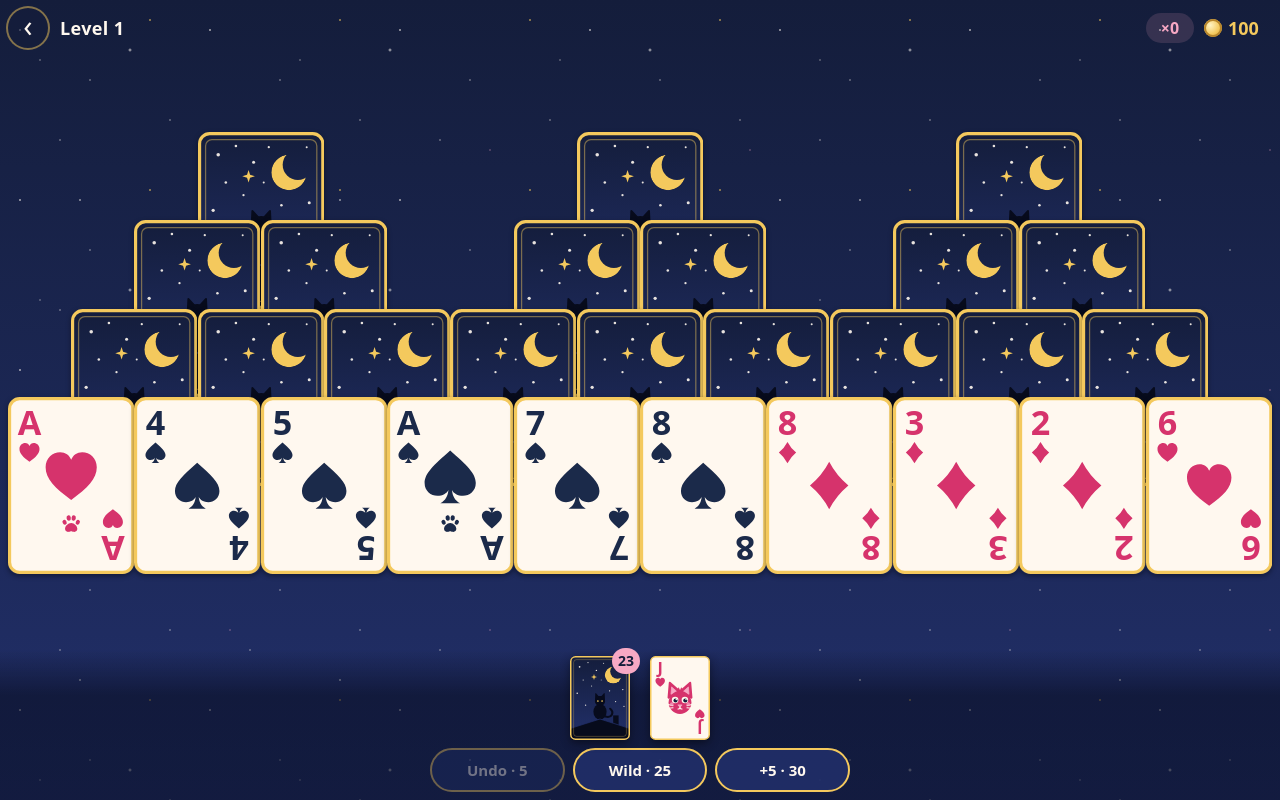
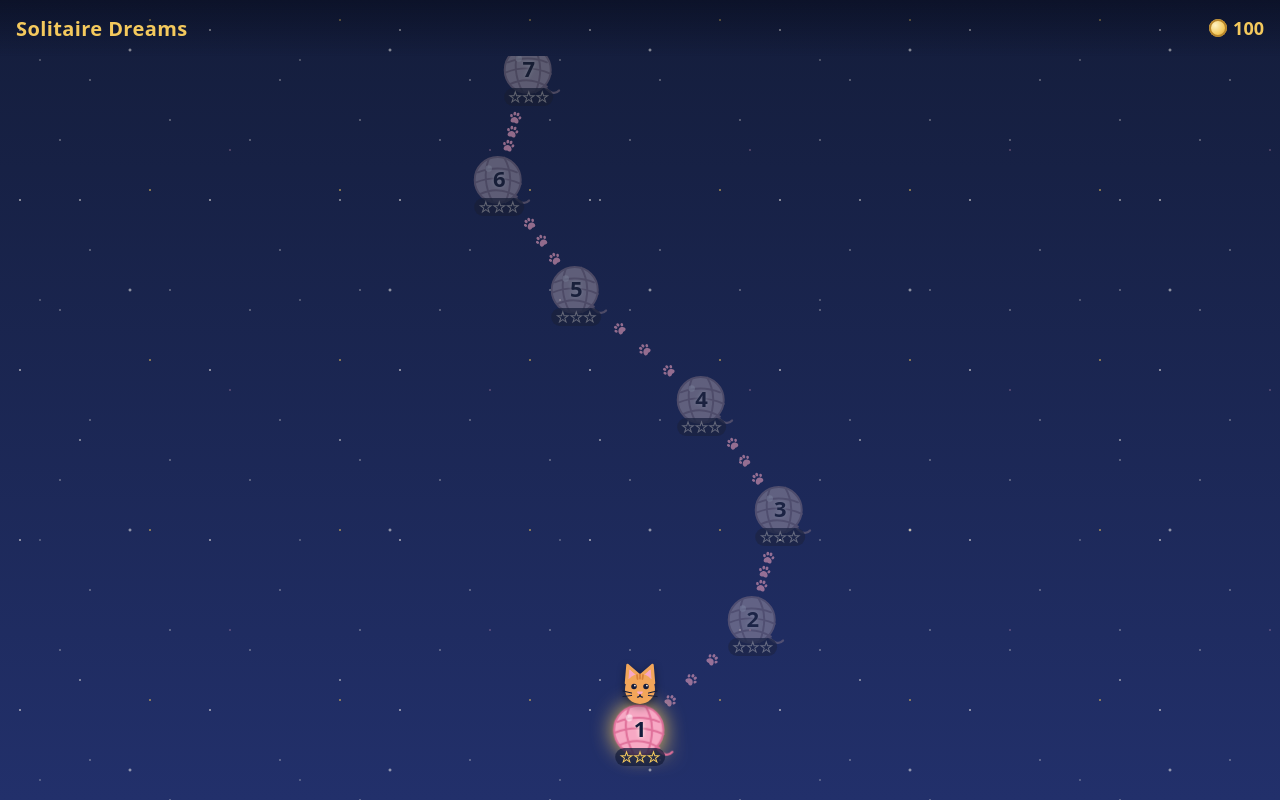
Before and after one commit to Jaydorado/AnnasGame, a website built with Vite: page index.html in a window 1280 px wide. Built offline with nearby package versions, Linux system fonts and the light colour scheme.

Commit message:
feat(ui): level map, final screen, router

```diff
--- a/src/main.ts
+++ b/src/main.ts
@@ -1,21 +1,43 @@
 import './ui/styles.css';
 import { LEVELS } from './levels/levels';
-import { loadSave, writeSave } from './progress/save';
+import { loadSave, writeSave, type SaveV1 } from './progress/save';
+import { mountFinal } from './ui/finalScreen';
 import { mountLevel } from './ui/levelScreen';
+import { mountMap } from './ui/map';
 
-// Temporary entry: open `?level=N` (default 1). Replaced by the router in Task 9.
-const requested = Number(new URLSearchParams(location.search).get('level'));
-const id = Number.isInteger(requested) && requested >= 1 && requested <= LEVELS.length ? requested : 1;
+const root = document.querySelector<HTMLElement>('#app')!;
 let save = loadSave();
+const getSave = (): SaveV1 => save;
+const setSave = (next: SaveV1): void => {
+  save = next;
+  writeSave(next);
+};
 
-mountLevel(document.querySelector<HTMLElement>('#app')!, LEVELS[id - 1], {
-  getSave: () => save,
-  setSave: (next) => {
-    save = next;
-    writeSave(next);
-  },
-  exit: (to) => {
-    const nextId = to === 'next' ? id + 1 : to === 'final' ? 1 : id;
-    location.search = `?level=${nextId}`;
-  },
-});
+let unmount: () => void = () => {};
+
+/** Replaces the current screen with the one `mount` builds. */
+function show(mount: () => () => void): void {
+  unmount();
+  unmount = mount();
+}
+
+function showMap(): void {
+  show(() => mountMap(root, { getSave, play: showLevel, final: showFinal }));
+}
+
+function showLevel(id: number): void {
+  show(() =>
+    mountLevel(root, LEVELS[id - 1], {
+      getSave,
+      setSave,
+      exit: (to) => (to === 'map' ? showMap() : to === 'next' ? showLevel(id + 1) : showFinal()),
+    }),
+  );
+}
+
+function showFinal(): void {
+  show(() => mountFinal(root, { back: showMap }));
+}
+
+void navigator.storage?.persist?.();
+showMap();
--- /dev/null
+++ b/src/ui/finalScreen.ts
@@ -0,0 +1,26 @@
+/** Thank-you screen after the last level: the cat, the credit line and a gentle confetti fall. */
+import { CREDIT } from '../config';
+import { catHeadSvg } from './art/catArt';
+import { confetti } from './fx';
+
+export function mountFinal(root: HTMLElement, deps: { back(): void }): () => void {
+  const screen = document.createElement('div');
+  screen.className = 'final';
+  screen.innerHTML =
+    `<div class="final-cat">${catHeadSvg()}</div>` +
+    `<h1 class="final-title">You finished all 25 levels!</h1>` +
+    `<p class="final-credit">${CREDIT}</p>` +
+    `<button type="button" class="final-back">Back to map</button>` +
+    `<div class="fx"></div>`;
+  screen.querySelector('.final-back')!.addEventListener('click', () => deps.back());
+  root.append(screen);
+  confetti(screen.querySelector<HTMLElement>('.fx')!); // skipped under prefers-reduced-motion
+
+  let mounted = true;
+  return () => {
+    if (!mounted) return;
+    mounted = false;
+    for (const a of screen.getAnimations({ subtree: true })) a.cancel();
+    screen.remove();
+  };
+}
--- /dev/null
+++ b/src/ui/map.ts
@@ -0,0 +1,117 @@
+/**
+ * Level map: a winding paw-print path of yarn-ball nodes, level 1 at the bottom.
+ * The current level pulses with the cat sitting on it; locked levels are dimmed and inert.
+ */
+import { APP_NAME } from '../config';
+import { LEVELS } from '../levels/levels';
+import type { SaveV1 } from '../progress/save';
+import { catHeadSvg, pawSvg, yarnBallSvg } from './art/catArt';
+
+export interface MapDeps {
+  getSave(): SaveV1;
+  play(levelId: number): void;
+  final(): void; // opens the thank-you screen (♥ button, shown once level 25 is won)
+}
+
+const SPACING = 110; // px between consecutive nodes
+const TOP_PAD = 130; // room above the last node for the cat and the ♥ button
+const BOTTOM_PAD = 70; // room below level 1 for its stars
+const PAWS_PER_GAP = 3;
+const PAW_CLEAR_BELOW = 28; // px kept free above a node's center (its yarn ball)
+const PAW_CLEAR_ABOVE = 42; // px kept free below a node's center (its yarn ball and stars)
+
+/** Horizontal center of node `i` (0-based) as a percentage of the path width. */
+const nodeX = (i: number): number => 50 + Math.sin(i * 0.9) * 30;
+/** Vertical center of node `i` (0-based) in px from the top of the path. */
+const nodeY = (i: number): number => TOP_PAD + (LEVELS.length - 1 - i) * SPACING;
+
+export function mountMap(root: HTMLElement, deps: MapDeps): () => void {
+  const save = deps.getSave();
+  const current = Math.min(save.unlocked, LEVELS.length);
+
+  const screen = document.createElement('div');
+  screen.className = 'map';
+  screen.innerHTML =
+    `<header class="map-header">` +
+    `<h1 class="map-title">${APP_NAME}</h1>` +
+    `<span class="map-coins" aria-label="${save.coins} coins"><span class="coin" aria-hidden="true"></span>${save.coins}</span>` +
+    `</header>` +
+    `<div class="map-scroll"><div class="map-path"></div></div>`;
+  const scroller = screen.querySelector<HTMLElement>('.map-scroll')!;
+  const path = screen.querySelector<HTMLElement>('.map-path')!;
+  path.style.height = `${TOP_PAD + (LEVELS.length - 1) * SPACING + BOTTOM_PAD}px`;
+
+  const paws: { el: HTMLElement; gap: number; k: number }[] = [];
+  for (let gap = 0; gap < LEVELS.length - 1; gap++) {
+    for (let k = 0; k < PAWS_PER_GAP; k++) {
+      const el = document.createElement('div');
+      el.className = 'map-paw';
+      el.innerHTML = pawSvg();
+      path.append(el);
+      paws.push({ el, gap, k });
+    }
+  }
+
+  LEVELS.forEach((level, i) => {
+    const id = level.id;
+    const best = save.stars[id] ?? 0;
+    const locked = id > save.unlocked;
+    const node = document.createElement('button');
+    node.type = 'button';
+    node.className = 'map-node' + (id === current ? ' current' : '');
+    node.disabled = locked;
+    node.style.left = `${nodeX(i)}%`;
+    node.style.top = `${nodeY(i)}px`;
+    node.setAttribute('aria-label', `Level ${id}, ` + (locked ? 'locked' : `${best} of 3 stars`));
+    const stars = [1, 2, 3].map((n) => `<span class="map-star${n <= best ? ' earned' : ''}">★</span>`).join('');
+    node.innerHTML =
+      `<span class="map-ball" aria-hidden="true">${yarnBallSvg()}</span>` +
+      `<span class="map-num" aria-hidden="true">${id}</span>` +
+      `<span class="map-stars" aria-hidden="true">${stars}</span>` +
+      (id === current ? `<span class="map-cat" aria-hidden="true">${catHeadSvg()}</span>` : '');
+    if (!locked) node.addEventListener('click', () => deps.play(id));
+    path.append(node);
+  });
+
+  if (save.stars[LEVELS.length] !== undefined) {
+    const heart = document.createElement('button');
+    heart.type = 'button';
+    heart.className = 'map-heart';
+    heart.textContent = '♥';
+    heart.setAttribute('aria-label', 'Open the thank-you note');
+    heart.addEventListener('click', () => deps.final());
+    path.append(heart);
+  }
+
+  /**
+   * Spreads each gap's paw prints between the two yarn balls, pointing up the path. Positions
+   * depend on the path's pixel width, so this reruns on resize.
+   */
+  function layoutPaws(): void {
+    const w = path.clientWidth;
+    for (const { el, gap, k } of paws) {
+      const dx = ((nodeX(gap + 1) - nodeX(gap)) / 100) * w;
+      const dy = nodeY(gap + 1) - nodeY(gap);
+      const len = Math.hypot(dx, dy);
+      const from = PAW_CLEAR_BELOW / len;
+      const to = 1 - PAW_CLEAR_ABOVE / len;
+      const t = from + ((to - from) * (k + 0.5)) / PAWS_PER_GAP;
+      el.style.left = `${nodeX(gap) + (nodeX(gap + 1) - nodeX(gap)) * t}%`;
+      el.style.top = `${nodeY(gap) + dy * t}px`;
+      el.style.transform = `rotate(${(Math.atan2(dx, -dy) * 180) / Math.PI}deg)`;
+    }
+  }
+
+  root.append(screen);
+  layoutPaws();
+  scroller.scrollTop = nodeY(current - 1) - scroller.clientHeight / 2;
+  window.addEventListener('resize', layoutPaws);
+
+  let mounted = true;
+  return () => {
+    if (!mounted) return;
+    mounted = false;
+    window.removeEventListener('resize', layoutPaws);
+    screen.remove();
+  };
+}
--- a/src/ui/styles.css
+++ b/src/ui/styles.css
@@ -542,3 +542,233 @@ body::after {
     animation: none;
   }
 }
+
+/* ---------- Map and final screens ---------- */
+
+.map,
+.final {
+  position: fixed;
+  inset: 0;
+  padding: env(safe-area-inset-top) env(safe-area-inset-right) env(safe-area-inset-bottom) env(safe-area-inset-left);
+}
+
+:where(.map button, .final button) {
+  font: inherit;
+  color: inherit;
+  cursor: pointer;
+}
+
+.map button:focus-visible,
+.final button:focus-visible {
+  outline: 3px solid var(--pink);
+  outline-offset: 2px;
+}
+
+.map {
+  display: grid;
+  grid-template-rows: 56px minmax(0, 1fr);
+}
+
+.map-header {
+  display: flex;
+  align-items: center;
+  gap: 10px;
+  padding: 0 16px;
+  background: linear-gradient(180deg, rgba(7, 11, 28, 0.55), transparent);
+}
+
+.map-title {
+  flex: 1;
+  margin: 0;
+  color: var(--gold);
+  font-size: 20px;
+  font-weight: 800;
+  letter-spacing: 0.02em;
+}
+
+.map-coins {
+  display: inline-flex;
+  align-items: center;
+  gap: 6px;
+  color: var(--gold);
+  font-size: 18px;
+  font-weight: 800;
+}
+
+.map-scroll {
+  overflow-x: hidden;
+  overflow-y: auto;
+  overscroll-behavior: contain;
+}
+
+.map-path {
+  position: relative;
+  max-width: 480px;
+  margin: 0 auto;
+}
+
+.map-paw {
+  position: absolute;
+  width: 15px;
+  height: 15px;
+  margin: -7.5px 0 0 -7.5px;
+  opacity: 0.55;
+  pointer-events: none;
+}
+
+.map-paw svg,
+.map-ball svg,
+.map-cat svg,
+.final-cat svg {
+  display: block;
+  width: 100%;
+  height: 100%;
+}
+
+.map-node {
+  position: absolute;
+  width: 64px;
+  height: 64px;
+  margin: -32px 0 0 -32px;
+  padding: 0;
+  border: 0;
+  border-radius: 50%;
+  background: none;
+}
+
+.map-node:disabled {
+  cursor: default;
+  opacity: 0.4;
+  filter: grayscale(0.8);
+}
+
+.map-ball {
+  position: absolute;
+  inset: 0;
+}
+
+.map-node.current .map-ball {
+  filter: drop-shadow(0 0 10px var(--gold));
+  animation: node-pulse 1.1s ease-in-out infinite alternate;
+}
+
+.map-num {
+  position: absolute;
+  inset: 0 0 4px;
+  display: grid;
+  place-items: center;
+  color: var(--night);
+  font-size: 22px;
+  font-weight: 900;
+  text-shadow: 0 0 4px var(--cream);
+}
+
+.map-stars {
+  position: absolute;
+  left: 50%;
+  bottom: -4px;
+  display: flex;
+  gap: 1px;
+  padding: 0 5px;
+  border-radius: 999px;
+  background: rgba(20, 29, 59, 0.75);
+  font-size: 14px;
+  line-height: 18px;
+  transform: translateX(-50%);
+}
+
+.map-star {
+  color: transparent;
+  -webkit-text-stroke: 1px var(--gold);
+}
+
+.map-star.earned {
+  color: var(--gold);
+}
+
+.map-cat {
+  position: absolute;
+  top: -38px;
+  left: 50%;
+  width: 50px;
+  height: 50px;
+  margin-left: -25px;
+  filter: drop-shadow(0 3px 4px rgba(0, 0, 0, 0.45));
+  pointer-events: none;
+}
+
+.map-heart {
+  position: absolute;
+  top: 4px;
+  left: 50%;
+  width: 52px;
+  height: 52px;
+  margin-left: -26px;
+  padding: 0;
+  border: 2px solid var(--pink);
+  border-radius: 50%;
+  background: rgba(20, 29, 59, 0.8);
+  color: var(--pink);
+  font-size: 28px;
+  line-height: 1;
+  box-shadow: 0 0 14px rgba(247, 168, 196, 0.5);
+}
+
+.final {
+  display: flex;
+  flex-direction: column;
+  align-items: center;
+  justify-content: center;
+  gap: 16px;
+  padding-inline: 24px;
+  text-align: center;
+}
+
+.final-cat {
+  width: 150px;
+  height: 150px;
+  animation: cat-pop 600ms cubic-bezier(0.3, 1.6, 0.5, 1) both;
+}
+
+.final-title {
+  margin: 0;
+  color: var(--gold);
+  font-size: 26px;
+  font-weight: 800;
+}
+
+.final-credit {
+  margin: 0;
+  color: var(--pink);
+  font-size: 20px;
+  font-weight: 700;
+}
+
+.final-back {
+  min-width: 180px;
+  min-height: 48px;
+  margin-top: 12px;
+  padding: 0 24px;
+  border: 2px solid var(--gold);
+  border-radius: 24px;
+  background: var(--gold);
+  color: var(--night);
+  font-size: 16px;
+  font-weight: 800;
+}
+
+@keyframes node-pulse {
+  from {
+    transform: scale(1);
+  }
+  to {
+    transform: scale(1.12);
+  }
+}
+
+@media (prefers-reduced-motion: reduce) {
+  .map-node.current .map-ball,
+  .final-cat {
+    animation: none;
+  }
+}
```
